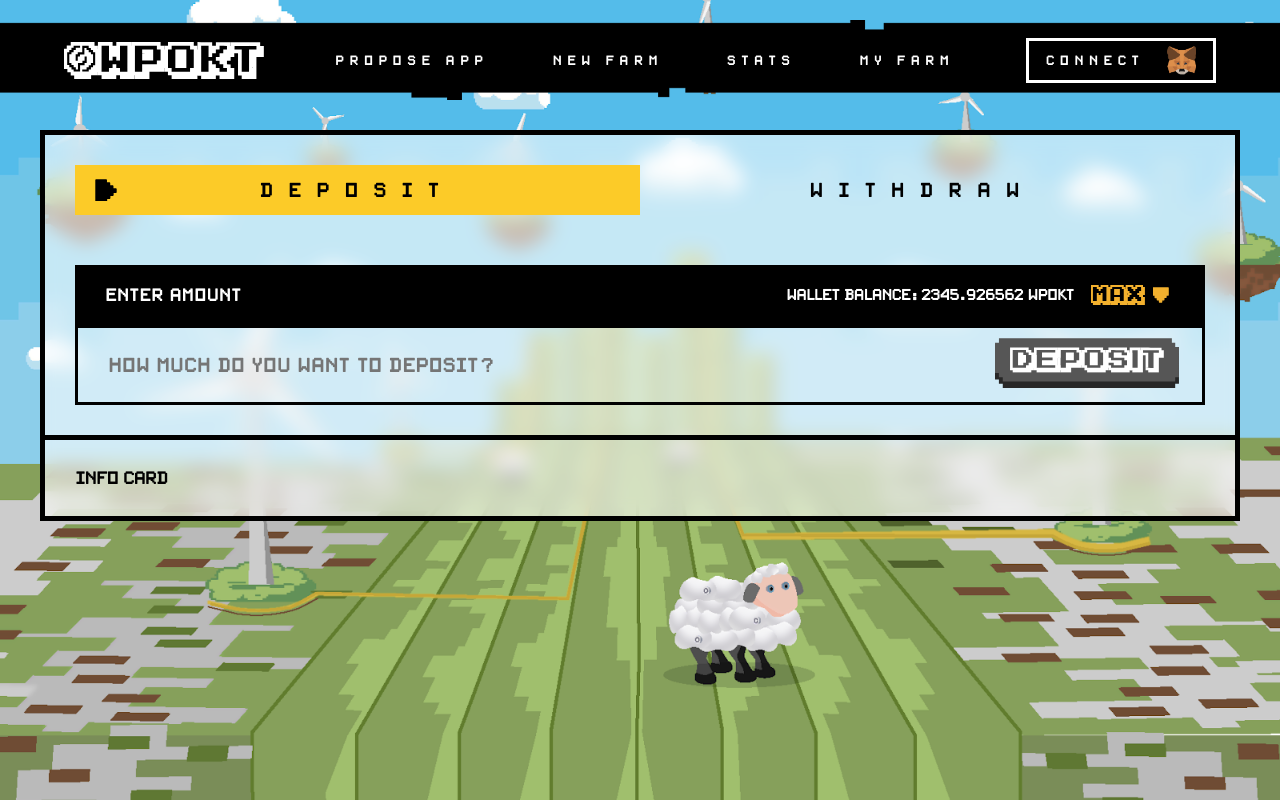
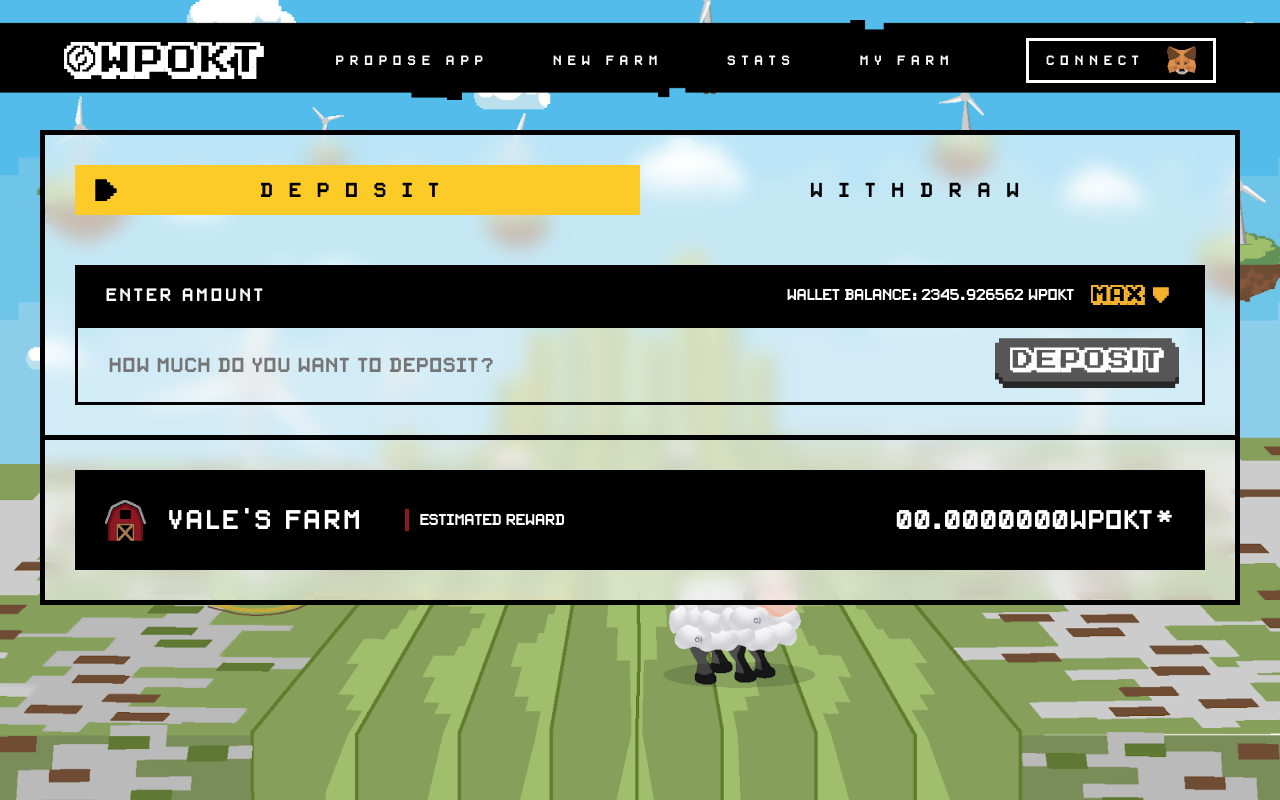
Before and after one commit to pokt-foundation/wpokt-app, a React (Create React App) app: page / in a window 1280 px wide. Built offline with nearby package versions, Linux system fonts and the light colour scheme.

Commit message:
Add InfoCard header

```diff
--- a/src/components/Typography.ts
+++ b/src/components/Typography.ts
@@ -7,7 +7,17 @@
 
 export const H1 = styled.h1<ITypograhpy>`
     font-family: PixelSplitter;
+    font-size: 14px;
     letter-spacing: 1px;
+
+    ${media.sm`
+        font-size: 18px;
+    `}
+
+    ${media.md`
+        font-size: 24px;
+        letter-spacing: 3px;
+    `}
 
     ${props => props.color && css`
         color: ${props.color};
@@ -16,15 +26,21 @@
 
 export const H2 = styled.h2<ITypograhpy>`
     font-family: PixelSplitter;
-    font-size: 14px;
+    font-size: 10px;
     letter-spacing: 1px;
+    line-height: 14px;
 
-    ${props => props.color && css`
-        color: ${props.color};
+    ${media.sm`
+        font-size: 12px;
     `}
 
     ${media.md`
         font-size: 16px;
+        letter-spacing: 3px;
+    `}
+
+    ${props => props.color && css`
+        color: ${props.color};
     `}
 `;
 
@@ -43,10 +59,6 @@
     font-size: 8px;
     line-height: 12px;
 
-    ${props => props.color && css`
-        color: ${props.color};
-    `}
-
     ${media.xs`
         font-size: 10px;
     `}
@@ -54,4 +66,8 @@
     ${media.md`
         font-size: 14px;
     `}
+
+    ${props => props.color && css`
+        color: ${props.color};
+    `}
 `;
--- a/src/components/theme.ts
+++ b/src/components/theme.ts
@@ -1,5 +1,6 @@
 export const colors = {
-    white: '#fff',
+    red: '#8C1821',
     yellow: '#F3B12E',
     yellowLight: '#FCCB28',
+    white: '#fff',
 }
--- a/src/views/Deposit/components/InfoCard/index.tsx
+++ b/src/views/Deposit/components/InfoCard/index.tsx
@@ -1,9 +1,148 @@
-import React from 'react'
+import React from 'react';
+import styled from 'styled-components';
+import { media } from 'components/breakpoints';
+import { colors } from 'components/theme';
+
+// Components
+import { H1, P2 } from 'components/Typography';
+
+// Assets
+import {ReactComponent as FarmSvg } from 'assets/icons/farm.svg';
 
 export const InfoCard: React.FC = () => {
     return (
-        <div>
-            Info Card
-        </div>
+        <StyledHeader>
+            <StyledHeaderLeft>
+                <div id={'farm-title'}>
+                    <StyledFarmContainer>
+                        <FarmSvg />
+                    </StyledFarmContainer>
+                    <H1 color={colors.white}>Vale’s Farm</H1>
+                </div>
+            </StyledHeaderLeft>
+            <StyledHeaderRight>
+                <StyledLine />
+                <div id={'estimated-reward'}>
+                    <P2 color={colors.white}>Estimated Reward</P2>
+                    <StyledRewardText color={colors.white}>00.0000000Wpokt*</StyledRewardText>
+                </div>
+            </StyledHeaderRight>
+            {/* <div>Inner Info Cards</div>
+            <div>More Info</div> */}
+        </StyledHeader>
     )
 }
+
+const StyledFarmContainer = styled.div`
+    height: 3rem;
+    margin-right: 2rem;
+    width: 3.2rem;
+
+    ${media.sm`
+        height: 4rem;
+        margin-right: 2rem;
+        width: 4.2rem;
+    `}
+`;
+
+const StyledHeader = styled.div`
+    align-items: flex-start;
+    background: #000;
+    box-sizing: border-box;
+    display: flex;
+    flex-direction: column;
+    justify-content: space-between;
+
+    ${media.sm`
+        align-items: center;
+        flex-direction: row;
+    `}
+`;
+
+const StyledHeaderLeft = styled.div`
+    align-items: center;
+    display: flex;
+
+    div#farm-title {
+        align-items: center;
+        display: flex;
+        justify-content: space-between;
+        padding: 2rem 2rem 1.5rem;
+
+        ${media.xs`
+            padding: 2rem 2.5rem;
+        `}
+
+        ${media.sm`
+            padding: 3rem;
+        `}
+    }
+`;
+
+const StyledHeaderRight = styled.div`
+    align-items: center;
+    display: flex;
+    flex-direction: column;
+    width: 100%;
+
+    ${media.sm`
+        flex-direction: row;
+        width: 43rem;
+    `}
+
+    ${media.md`
+        width: 60rem;
+    `}
+
+    ${media.lg`
+        width: 80rem;
+    `}
+
+    ${media.xl`
+        width: 140rem;
+    `}
+
+    div#estimated-reward {
+        align-items: center;
+        display: flex;
+        justify-content: space-between;
+        width: 100%;
+
+        padding: 1.5rem 2rem;
+
+        ${media.xs`
+            padding: 2.5rem 3rem;
+        `}
+
+        ${media.sm`
+            padding: 3rem 3rem 3rem 0;
+        `}
+    }
+`;
+
+const StyledLine = styled.div`
+    background: ${colors.red};
+    height: 4px;
+    width: 100%;
+
+    ${media.sm`
+        height: 22px;
+        margin: 0 1rem 0 0;
+        width: 4px;
+    `}
+`;
+
+const StyledRewardText = styled.p`
+    color: ${colors.white};
+    font-family: PixelSplitter;
+    font-size: 10px;
+    letter-spacing: 1px;
+
+    ${media.xs`
+        font-size: 16px;
+    `}
+
+    ${media.md`
+        font-size: 24px;
+    `}
+`;
```
Also changed, not shown: src/assets/icons/farm.svg (added).
